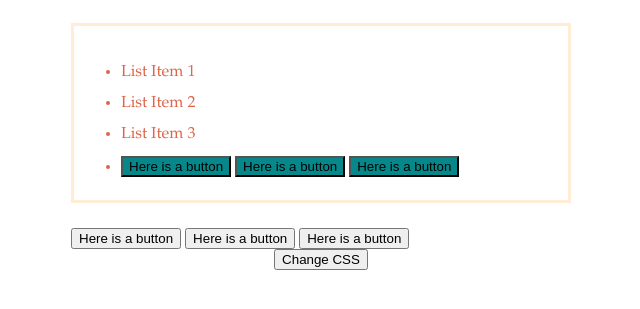
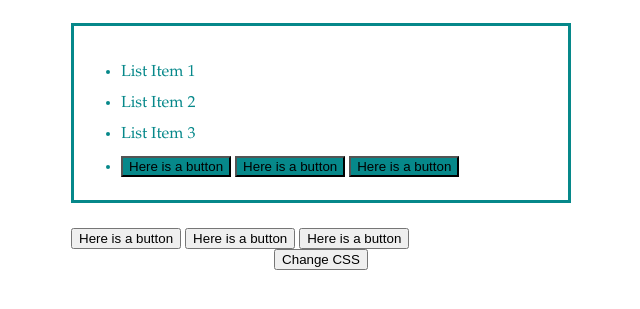
Before and after one commit to ShyamDevasia/SASS_INTRO, a website: page index.html in a window 1280 px wide. Shown: the part 51-360 px from the top of the page, without its empty margins (319-959 px from the left). Drawn offline with Linux system fonts and the light colour scheme; files whose address does not match are found by name.

Commit message:
Included notes

```diff
--- a/dev/stylesheets/sass/main.scss
+++ b/dev/stylesheets/sass/main.scss
@@ -1,8 +1,22 @@
+
+////
+/// This is a demo project on gulp-sass.
+/// @author Shyam Devasia
+////
+
+///Notes:
+/// Sass stands for Syntactically Awesome Stylesheets Sass, and was created by Hampton Catlin. It's a way to simplify your CSS workflow,
+/// making development and maintenance tasks easier. A sass file has an extension of .scss
 
 
+/// main sass file.
 
+/// We can plugin variables into any property in scss file, please see helper/_basics.scss file for usage.
+/// $primary-dark is defined inside this file and imported to this main file using @import command.
+/// for example : color:$primary-dark  --> $primary-dark is defined inside _basics.scss
+@import "helpers/basics";
 
-@import "helpers/basics"; //This command brings in file _basics.scss to consume these variables and output CSS
+/// Mixins give some amount of programability to your scss file. Refer helper/_mixins.scss for details
 @import "helpers/mixins";
 
 header {
@@ -10,8 +24,35 @@ header {
     font-size:26px; margin-bottom:26px;
   }
 }
+
+/// Nesting selectors
+///
+///        <div class="container">
+///          <ul>
+///            <li>List Item 1</li>
+///            <li>
+///              <button>Here is a button</button>
+///            </li>
+///          </ul>
+
+/// The normal way of css should be like :
+/// .container{
+///  margin-bottom:25px;
+///  border: 3px;
+/// }
+///
+///.container ul {
+///  padding-top:14px;
+///}
+
+///.container li {
+///  color:$primary-dark;
+///  margin-bottom:12px;
+///}
+
+///the same can be nested like below in sass, live example from SASS_INTRO/index.html
 div[role="main"] {
-  border:3px solid $color2;
+  border:3px solid $primary-dark;
   padding:$border-radius;
   margin-bottom:25px;
 
@@ -19,7 +60,7 @@ div[role="main"] {
     padding-top:14px;
   }
   li {
-    color:$fontcolor1;
+    color:$primary-dark;
     margin-bottom:12px;
   }
   button {
```
Also changed, not shown: dev/stylesheets/sass/helpers/_basics.scss (+7 -6 lines), dev/stylesheets/sass/helpers/_mixins.scss (+6 -1 lines), resources/css/main.css.
